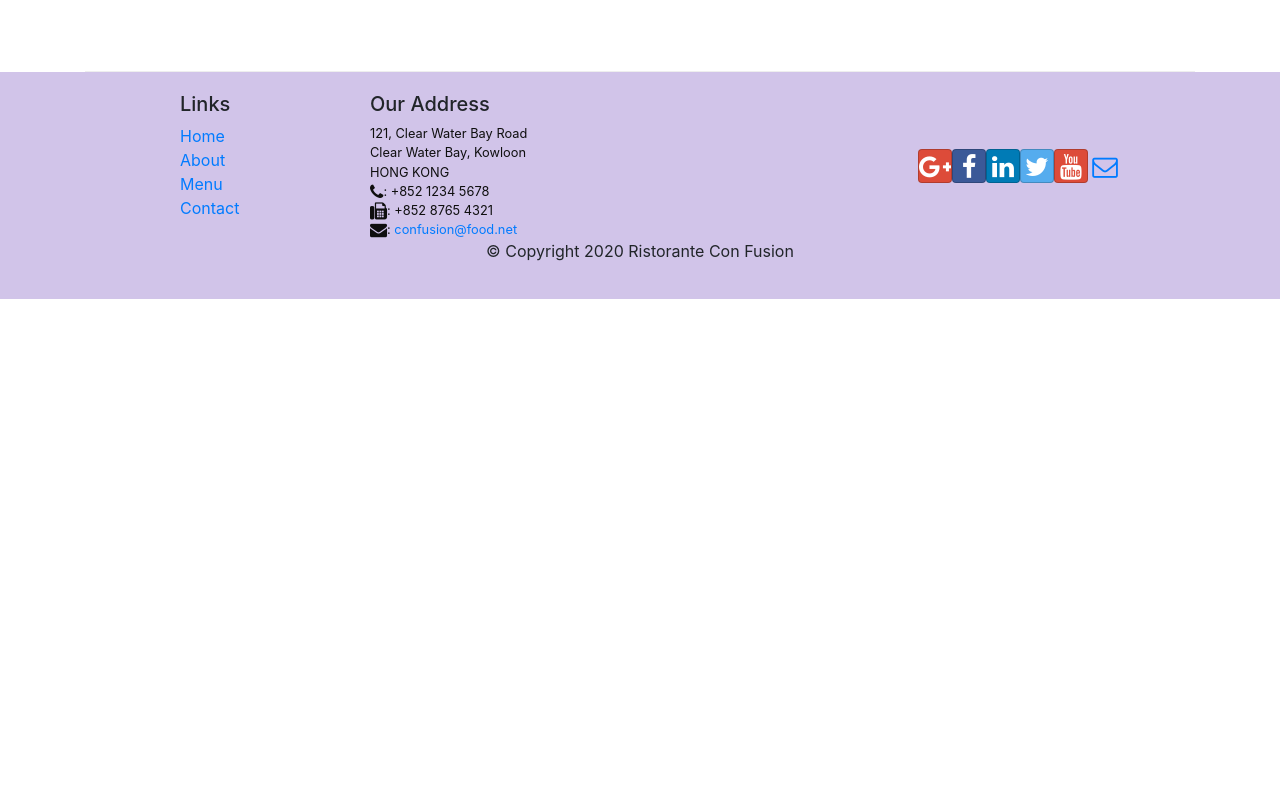
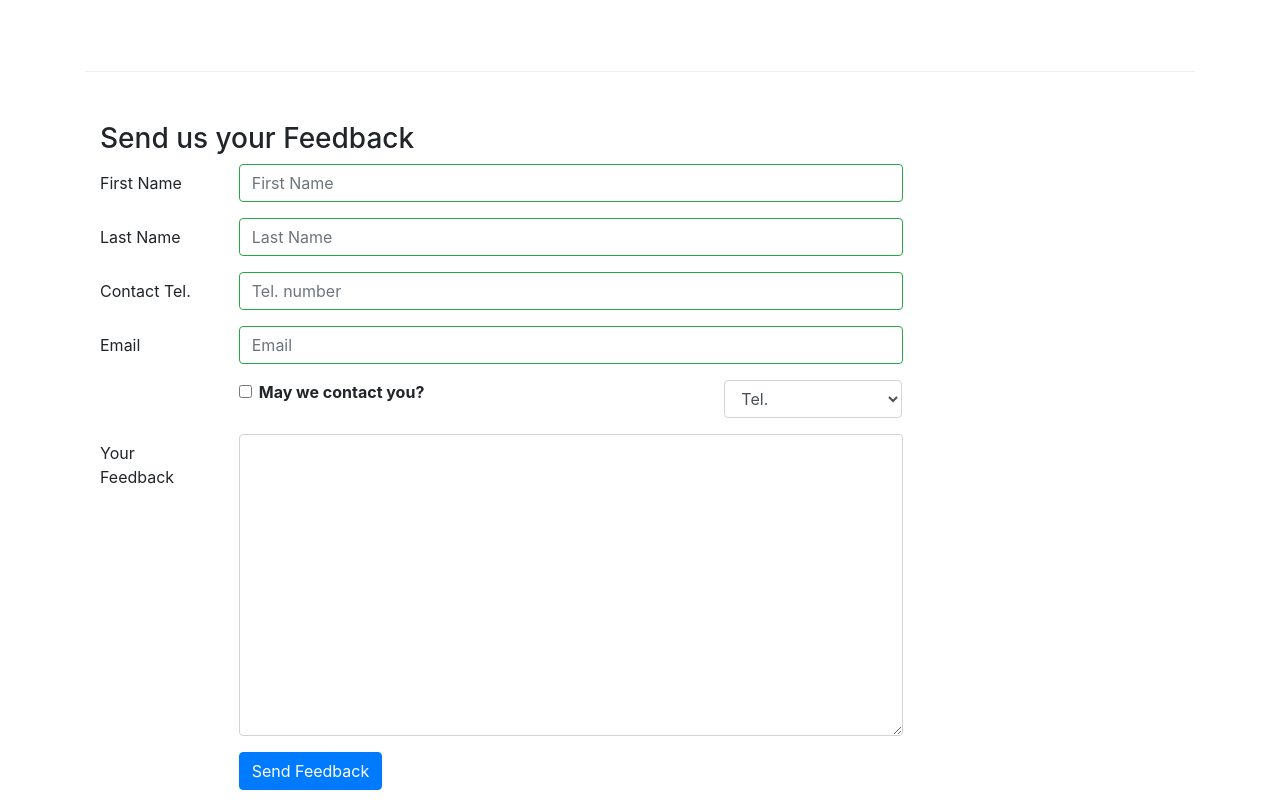
Before and after one commit to akshima2307/Frontend-web-devlopment-with-react, a React (Create React App) app: page /contactus in a window 1280 px wide. Shown: the part 800-1600 px from the top of the page. Before the commit the page ends 1099 px from the top, so only its background shows below. Built offline with nearby package versions, Linux system fonts and the light colour scheme.

Commit message:
Controlled forms

```diff
--- a/src/components/ContactComponent.js
+++ b/src/components/ContactComponent.js
@@ -1,11 +1,87 @@
-import React from 'react';
-import { Breadcrumb , BreadcrumbItem } from 'reactstrap';
+import React, { Component } from 'react';
+import { Breadcrumb, BreadcrumbItem , Button, Form, FormGroup, Label, Input, Col , FormFeedback } from 'reactstrap';
 import { Link } from 'react-router-dom';
 
-function Contact() {
+class Contact extends Component {
+  constructor(props) {
+    super(props);
+
+    this.state = {
+        firstname: '',
+        lastname: '',
+        telnum: '',
+        email: '',
+        agree: false,
+        contactType: 'Tel.',
+        message: '',
+        touched: {
+          firstname: false,
+          lastname: false,
+          telnum: false,
+          email: false
+        }
+    };
+
+    this.handleInputChange = this.handleInputChange.bind(this);
+    this.handleSubmit = this.handleSubmit.bind(this);
+    this.handleBLur = this.handleBLur.bind(this);
+
+  }
+
+  handleInputChange(event) {
+    const target = event.target;
+    const value = target.type === 'checkbox' ? target.checked : target.value;
+    const name = target.name;
+
+    this.setState({
+      [name]: value
+    });
+  }
+
+  handleSubmit(event) {
+    console.log('Current State is: ' + JSON.stringify(this.state));
+    alert('Current State is: ' + JSON.stringify(this.state));
+    event.preventDefault();
+  }
+  handleBLur = (field) => (evt) => {
+    this.setState({
+      touched: {... this.state.touched,  [field]:true}
+    });
+  }
+
+  validate(firstname, lastname , telnum , email){
+    const errors = {
+      firstname: '',
+      lastname: '',
+      telnum: '',
+      email: ''
+    };
+    if(this.state.touched.firstname && firstname.length < 3)
+      errors.firstname = 'Firstname should be >= 3';
+    else if(this.state.touched.firstname && firstname.length > 10)
+      errors.firstname = 'Firstname should be < 10 ';
+
+    if(this.state.touched.lastname && lastname.length < 3)
+      errors.lastname = 'lastname should be >= 3';
+    else if(this.state.touched.lastname && lastname.length > 10)
+      errors.lastname = 'lastname should be < 10 ';
+
+    const reg = /^\d+$/;
+    if(this.state.touched.telnum && !reg.test(telnum))
+      errors.telnum="Tel. Number should contain only number";
+    else if(this.state.touched.telnum && telnum.length === 10)
+      errors.telnum="Tel. Number should contain 10 numbers only";
+
+    if(this.state.touched.email && email.split('').filter(x => x === '@').lenght !== 1 )
+      errors.email = 'Email should contain @';
+    return errors;
+  }
+
+  render(){
+    const errors = this.validate(this.state.firstname, this.state.lastname, this.state.email , this.state.telnum);
     return(
         <div className="container">
-            <div className ="row">
+            <div className="row">
                 <Breadcrumb>
                     <BreadcrumbItem><Link to="/home">Home</Link></BreadcrumbItem>
                     <BreadcrumbItem active>Contact Us</BreadcrumbItem>
@@ -41,8 +117,100 @@
                     </div>
                 </div>
             </div>
+
+            <div className="row row-content">
+                  <div className="col-12">
+                     <h3>Send us your Feedback</h3>
+                  </div>
+                   <div className="col-12 col-md-9">
+                       <Form onSubmit={this.handleSubmit}>
+                           <FormGroup row>
+                               <Label htmlFor="firstname" md={2}>First Name</Label>
+                               <Col md={10}>
+                                   <Input type="text" id="firstname" name="firstname"
+                                       placeholder="First Name"
+                                       value={this.state.firstname}
+                                       valid={errors.firstname === ''}
+                                       invalid={errors.firstname != ''}
+                                       onChange={this.handleInputChange} onBlur={this.handleBLur('firstname')} />
+                                    <FormFeedback>{errors.firstname}</FormFeedback>
+                               </Col>
+                           </FormGroup>
+                           <FormGroup row>
+                               <Label htmlFor="lastname" md={2}>Last Name</Label>
+                               <Col md={10}>
+                                   <Input type="text" id="lastname" name="lastname"
+                                       placeholder="Last Name"
+                                       value={this.state.lastname}
+                                       valid={errors.lastname === ''}
+                                       invalid={errors.lastname != ''}
+                                       onChange={this.handleInputChange} onBlur={this.handleBLur('lastname')} />
+                                    <FormFeedback>{errors.lastname}</FormFeedback>
+                               </Col>
+                           </FormGroup>
+                           <FormGroup row>
+                           <Label htmlFor="telnum" md={2}>Contact Tel.</Label>
+                               <Col md={10}>
+                                   <Input type="tel" id="telnum" name="telnum"
+                                       placeholder="Tel. number"
+                                       value={this.state.telnum}
+                                       valid={errors.telnum === ''}
+                                       invalid={errors.telnum != ''}
+                                       onChange={this.handleInputChange} onBlur={this.handleBLur('telnum')} />
+                                    <FormFeedback>{errors.telnum}</FormFeedback>
+                               </Col>
+                           </FormGroup>
+                           <FormGroup row>
+                               <Label htmlFor="email" md={2}>Email</Label>
+                               <Col md={10}>
+                                   <Input type="email" id="email" name="email"
+                                       placeholder="Email"
+                                       valid={errors.email === ''}
+                                       invalid={errors.email != ''}
+                                       value={this.state.email}
+                                       onChange={this.handleInputChange} onBlur={this.handleBLur('email')} />
+                                    <FormFeedback>{errors.telnum}</FormFeedback>
+                               </Col>
+                           </FormGroup>
+                            <FormGroup row>
+                               <Col md={{size: 6, offset: 2}}>
+                               <FormGroup check>
+                                <Label check>
+                                  <Input type="checkbox" name="agree" checked={this.state.agree} onChange={this.handleInputChange} /> {' '}
+                                    <strong>May we contact you?</strong>
+                                </Label>
+                                </FormGroup>
+                                </Col>
+                                <Col md={{size: 3, offset: 1}}>
+                                  <Input type="select" name="contactType" value={this.state.contactType}  onChange={this.handleInputChange}>
+                                    <option>Tel.</option>
+                                    <option>Email</option>
+                                  </Input>
+                                </Col>
+                            </FormGroup>
+                            <FormGroup row>
+                              <Label htmlFor="message" md={2}>Your Feedback</Label>
+                              <Col md={10}>
+                              <Input type="textarea" id="message" name="message"
+                                  rows="12"
+                                  value={this.state.message}
+                                  onChange={this.handleInputChange}></Input>
+                              </Col>
+                            </FormGroup>
+                            <FormGroup row>
+                              <Col md={{size: 10, offset: 2}}>
+                              <Button type="submit" color="primary">
+                                  Send Feedback
+                              </Button>
+                              </Col>
+                            </FormGroup>
+                          </Form>
+                        </div>
+                      </div>
+
       </div>
     );
   }
 
+}
 export default Contact;
```
Lines whose indentation alone changed are shown as unchanged.
